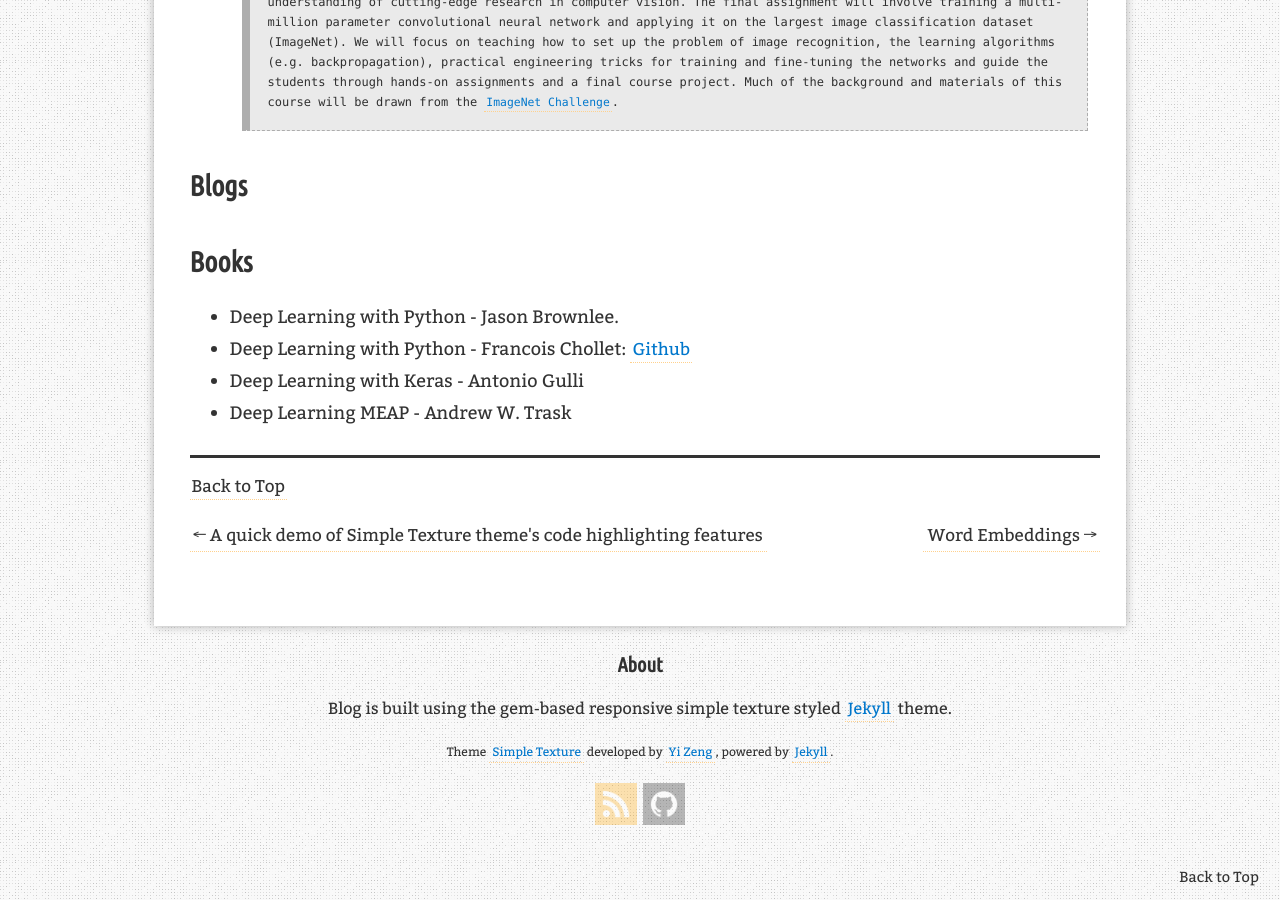
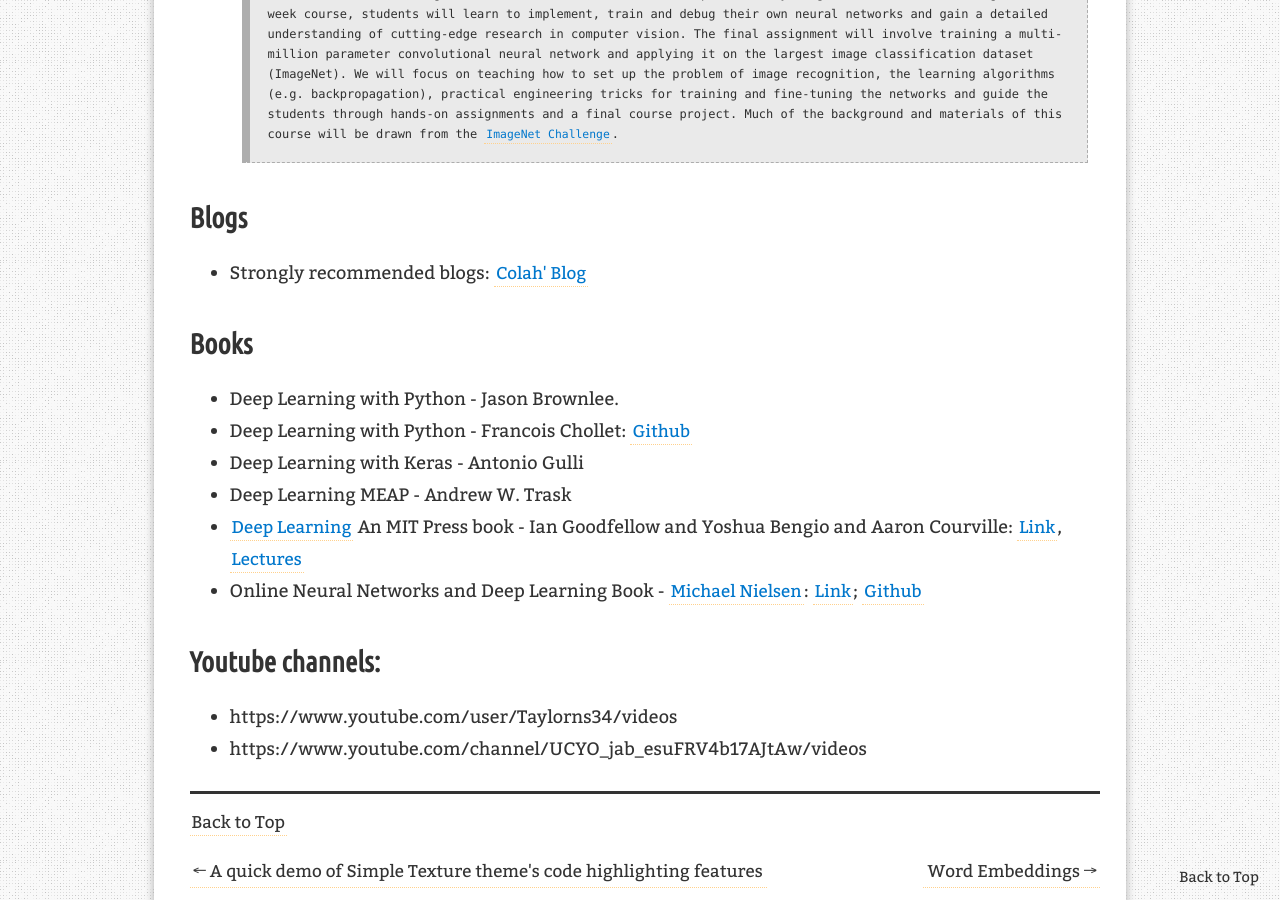
Before and after one commit to phamcong/hungerdata, a Jekyll site: the page built from resources/_posts/2018-06-14-ressources.md, in a window 1280 px wide and 900 px high, scrolled down 938 px. Built offline with Jekyll 4.4.1, drawn with Linux system fonts in a browser that asks for light colours; comment, search, counter and statistics services are not loaded.

Commit message:
update cnn ressources

```diff
--- a/resources/_posts/2018-06-14-ressources.md
+++ b/resources/_posts/2018-06-14-ressources.md
@@ -20,6 +20,7 @@ redirect_from:
   > DESCRIPTION: Computer Vision has become ubiquitous in our society, with applications in search, image understanding, apps, mapping, medicine, drones, and self-driving cars. Core to many of these applications are visual recognition tasks such as image classification, localization and detection. Recent developments in neural network (aka “deep learning”) approaches have greatly advanced the performance of these state-of-the-art visual recognition systems. This course is a deep dive into details of the deep learning architectures with a focus on learning end-to-end models for these tasks, particularly image classification. During the 10-week course, students will learn to implement, train and debug their own neural networks and gain a detailed understanding of cutting-edge research in computer vision. The final assignment will involve training a multi-million parameter convolutional neural network and applying it on the largest image classification dataset (ImageNet). We will focus on teaching how to set up the problem of image recognition, the learning algorithms (e.g. backpropagation), practical engineering tricks for training and fine-tuning the networks and guide the students through hands-on assignments and a final course project. Much of the background and materials of this course will be drawn from the [ImageNet Challenge](http://image-net.org/index).
 
 ## Blogs
++ Strongly recommended blogs: [Colah' Blog](http://colah.github.io/)
 
 ## Books
 
@@ -27,3 +28,10 @@ redirect_from:
 + Deep Learning with Python - Francois Chollet: [Github](https://l.facebook.com/l.php?u=https%3A%2F%2Fgithub.com%2Ffchollet%2Fdeep-learning-with-python-notebooks&h=AT37mPmfCxlWoFPRmFlW5zN696nDcf2zW44cN7BzQQae_j_kAz3zlUN6Mg1bSPQ1DmMa0KJ0If8Kki3donNGvTRwQzThunYL_LGF6aHw059_46VBsHaq6qnoqcH9WNhFG86QdxZrQWE)
 + Deep Learning with Keras - Antonio Gulli
 + Deep Learning MEAP - Andrew W. Trask
++ [Deep Learning](http://www.deeplearningbook.org/front_matter.pdf) An MIT Press book - Ian Goodfellow and Yoshua Bengio and Aaron Courville: [Link](http://www.deeplearningbook.org/), [Lectures](http://www.deeplearningbook.org/lecture_slides.html)
++ Online Neural Networks and Deep Learning Book - [Michael Nielsen](http://michaelnielsen.org/): [Link](ttp://neuralnetworksanddeeplearning.com/); [Github](https://github.com/mnielsen/neural-networks-and-deep-learning)
+
+
+## Youtube channels:
++ https://www.youtube.com/user/Taylorns34/videos
++ https://www.youtube.com/channel/UCYO_jab_esuFRV4b17AJtAw/videos
```
Also changed, not shown: resources/_posts/2018-06-24-cnn-tutorial.md (added, +20 -0 lines).
